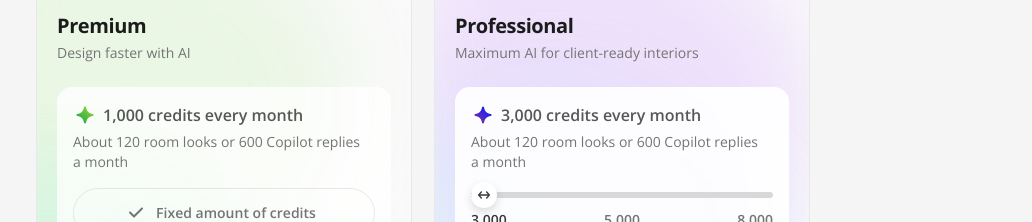
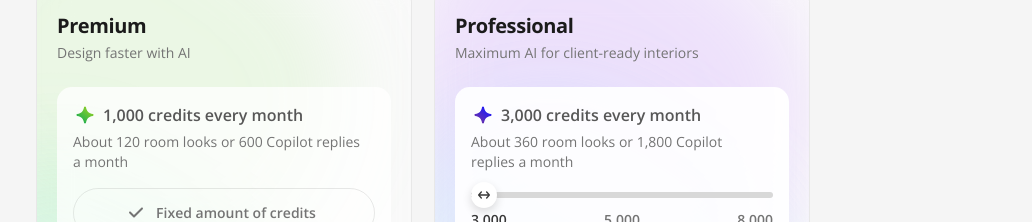
Before and after one commit to olgaworoshilowa-ux/check-out, a React (Vite) app: page / in a window 1280 px wide. Shown: the part 274-496 px from the top of the page, without its empty margins (217-1249 px from the left). Built offline with nearby package versions, Linux system fonts and the light colour scheme.

Commit message:
Checkout / upgrade plan prototype

```diff
--- a/src/UpgradePlan.tsx
+++ b/src/UpgradePlan.tsx
@@ -27,8 +27,19 @@ const PRO_PRICING = {
   8000: { monthly: 119.99, annualMonthly: 79.99, yearly: 959.88 },
 } as const
 
+/** Same ratio as Premium: 1,000 credits ≈ 120 room looks / 600 Copilot replies */
+const CREDIT_USAGE = {
+  3000: { roomLooks: 360, copilot: 1800 },
+  5000: { roomLooks: 600, copilot: 3000 },
+  8000: { roomLooks: 960, copilot: 4800 },
+} as const
+
 function formatPrice(value: number) {
   return `$${value.toFixed(2)}`
+}
+
+function formatCount(value: number) {
+  return value.toLocaleString('en-US')
 }
 
 type UpgradePlanProps = {
@@ -81,6 +92,7 @@ export default function UpgradePlan({ onGetPremium, onClose }: UpgradePlanProps)
     billing === 'annual' ? '$59.88 billed yearly' : 'Billed monthly'
 
   const proPricing = PRO_PRICING[credits]
+  const proUsage = CREDIT_USAGE[credits]
   const proPrice =
     billing === 'annual'
       ? formatPrice(proPricing.annualMonthly)
@@ -90,6 +102,7 @@ export default function UpgradePlan({ onGetPremium, onClose }: UpgradePlanProps)
     billing === 'annual'
       ? `Free until Oct 10, then ${formatPrice(proPricing.yearly)}/year`
       : `Free until Oct 10, then ${formatPrice(proPricing.monthly)}/month`
+  const proDesc = `About ${formatCount(proUsage.roomLooks)} room looks or ${formatCount(proUsage.copilot)} Copilot replies a month`
 
   return (
     <div className="upgrade">
@@ -226,9 +239,7 @@ export default function UpgradePlan({ onGetPremium, onClose }: UpgradePlanProps)
                   {credits.toLocaleString('en-US')} credits every month
                 </p>
               </div>
-              <p className="feature-box__desc">
-                About 120 room looks or 600 Copilot replies a month
-              </p>
+              <p className="feature-box__desc">{proDesc}</p>
 
               <div className="credit-slider">
                 <div
```
